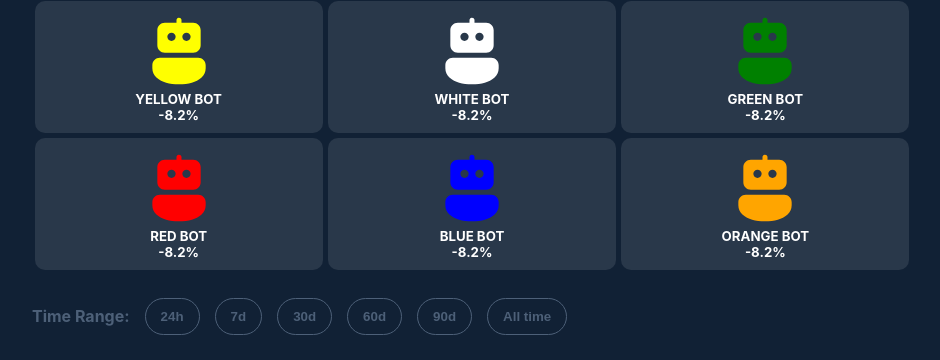
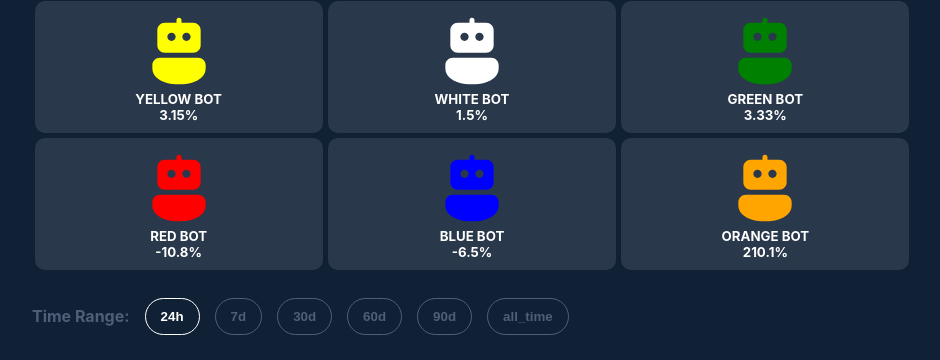
Before and after one commit to NikolasEagle/finance-bot, a React (Create React App) app: page / in a window 1280 px wide. Shown: the part 643-1003 px from the top of the page, without its empty margins (168-1108 px from the left). Built offline with nearby package versions, Linux system fonts and the light colour scheme.

Commit message:
Настройка функции фильтрации

```diff
--- a/src/App.js
+++ b/src/App.js
@@ -12,13 +12,13 @@ export const AppContext = createContext();
 export default function App() {
   const [data, setData] = useState({});
 
-  async function getData() {
+  async function getData(timeRange) {
+    localStorage.setItem("time_range", timeRange);
+
     try {
       const response = await fetch("/data.min.json");
 
       const body = await response.json();
-
-      console.log(body);
 
       setData(body);
     } catch (error) {
@@ -27,11 +27,11 @@ export default function App() {
   }
 
   useEffect(() => {
-    getData();
+    getData("24h");
   }, []);
 
   return (
-    <AppContext.Provider value={{ data, setData }}>
+    <AppContext.Provider value={{ data, setData, getData }}>
       <div className="App">
         <Header />
         <Info />
--- a/src/components/Bot/Bot.js
+++ b/src/components/Bot/Bot.js
@@ -1,11 +1,11 @@
 import styles from "./Bot.module.scss";
 
-export default function Bot({ name }) {
+export default function Bot({ name, percent }) {
   return (
     <div className={styles.Bot}>
       <img src={`/${name}.svg`} />
       <h5>{name.toUpperCase().replace("_", " ")}</h5>
-      <h5>-8.2%</h5>
+      <h5>{percent}%</h5>
     </div>
   );
 }
--- a/src/components/Bots/Bots.js
+++ b/src/components/Bots/Bots.js
@@ -12,7 +12,13 @@ export default function Bots() {
   const { bots } = context.data;
   return (
     <div className={styles.Bots}>
-      {bots && bots.map((bot) => <Bot name={bot.name} />)}
+      {bots &&
+        bots.map((bot) => (
+          <Bot
+            name={bot.name}
+            percent={bot[localStorage.getItem("time_range")]}
+          />
+        ))}
     </div>
   );
 }
--- a/src/components/FilterButton/FilterButton.js
+++ b/src/components/FilterButton/FilterButton.js
@@ -1,8 +1,28 @@
+import { AppContext } from "../../App";
 import styles from "./FilterButton.module.scss";
 
-export default function FilterButton({ text }) {
+import { useContext } from "react";
+
+export default function FilterButton({ active, text }) {
+  const context = useContext(AppContext);
+
+  const { getData } = context;
+
+  async function handleClick(event) {
+    await getData(event.target.textContent);
+  }
+
   return (
-    <button className={styles.FilterButton}>
+    <button
+      onClick={(event) => {
+        handleClick(event);
+      }}
+      className={
+        active
+          ? [styles["FilterButton"], styles["active"]].join(" ")
+          : styles["FilterButton"]
+      }
+    >
       <b>{text}</b>
     </button>
   );
--- a/src/components/FilterButton/FilterButton.module.scss
+++ b/src/components/FilterButton/FilterButton.module.scss
@@ -5,11 +5,11 @@
   background: none;
   border: solid 1px #4d6078;
   color: #4d6078;
-  display: flex;
   -webkit-tap-highlight-color: rgba(0, 0, 0, 0);
 
   &:hover,
   &:focus,
+  &.active,
   &:active {
     color: #ffffff;
     border-color: #ffffff;
--- a/src/components/FilterPanel/FilterPanel.js
+++ b/src/components/FilterPanel/FilterPanel.js
@@ -17,18 +17,11 @@ export default function FilterPanel() {
         Object.keys(bots[0])
           .slice(2)
           .map((time) => {
-            if (time === "all_time") {
-              return (
-                <FilterButton
-                  text={
-                    time.replace("_", " ")[0].toUpperCase() +
-                    time.replace("_", " ").slice(1)
-                  }
-                />
-              );
+            if (time === localStorage.getItem("time_range")) {
+              return <FilterButton active={true} text={time} />;
+            } else {
+              return <FilterButton active={false} text={time} />;
             }
-
-            return <FilterButton text={time} />;
           })}
     </div>
   );
--- a/src/components/Info/Info.js
+++ b/src/components/Info/Info.js
@@ -6,8 +6,6 @@ import styles from "./Info.module.scss";
 
 export default function Info() {
   const context = useContext(AppContext);
-
-  console.log(context);
 
   const { trading_capital, trading_capital_currency, balance, on_hold } =
     context.data;
```
